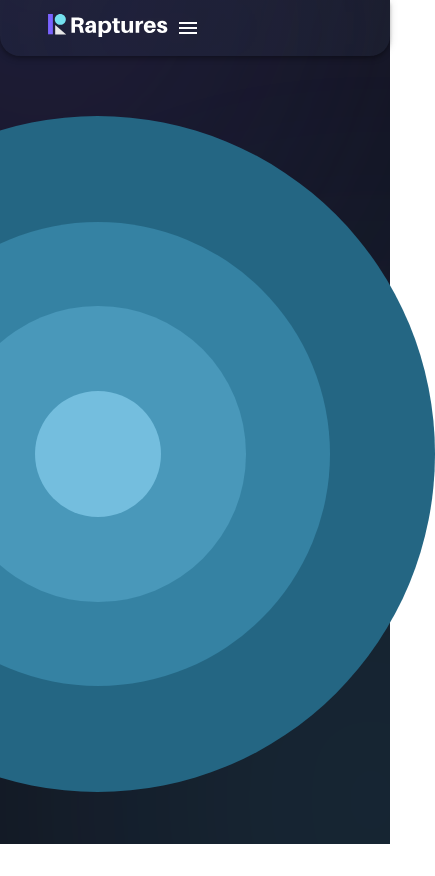
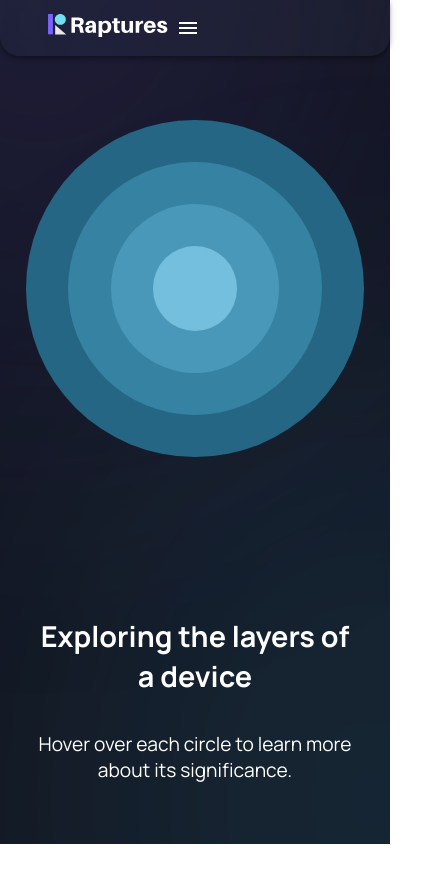
Before and after one commit to avgCoderr/Raptures-Landing-Page, a React (Create React App) app: page /tech in a window 390 px wide. Shown: the whole page, 435 px wide, since content can reach past the window. Before the commit the page ends 844 px from the top, so only its background shows below. Built offline with nearby package versions, Linux system fonts and the light colour scheme.

Commit message:
responsiveness added to an extent

```diff
--- a/src/components/Team.jsx
+++ b/src/components/Team.jsx
@@ -3,9 +3,12 @@ import {
   Card,
   CardContent,
   CardMedia,
+  useMediaQuery,
   Typography,
   Tooltip,
 } from "@mui/material";
+
+import { createTheme, useTheme } from "@mui/material/styles";
 
 import rishabhImg from "../assets/rishabh.jpg";
 import prathamImg from "../assets/pratham.jpg";
@@ -14,20 +17,25 @@ import madhavImg from "../assets/madhav.jpg";
 import LinkedInIcon from "@mui/icons-material/LinkedIn";
 import GitHubIcon from "@mui/icons-material/GitHub";
 
+import sing from "../assets/singularity.svg";
+import map from "../assets/mapleblock.svg";
+import searce from "../assets/searce.svg";
+import post from "../assets/postman.svg";
+import upt from "../assets/uptrain.svg";
+import sil from "../assets/silver.svg";
 import hdfc from "../assets/hdfc.svg";
 import tata from "../assets/tata.svg";
+import leap from "../assets/leap.svg";
+import era from "../assets/erasm.svg";
 import dcm from "../assets/dcm.svg";
-import era from "../assets/erasm.svg";
-import searce from "../assets/searce.svg";
-import sing from "../assets/singularity.svg";
-import upt from "../assets/uptrain.svg";
-import leap from "../assets/leap.svg";
-import map from "../assets/mapleblock.svg";
 
 import Loading from "./Loading";
 
 const Team = () => {
   const [loading, setLoading] = React.useState(true);
+
+  const currentTheme = useTheme();
+  const isTabView = useMediaQuery("(max-width: 1250px)");
 
   React.useEffect(() => {
     const loadImages = (imageUrls) => {
@@ -44,17 +52,19 @@ const Team = () => {
     };
 
     const imageUrls = [
+      prathamImg,
       rishabhImg,
       madhavImg,
-      prathamImg,
+      searce,
       hdfc,
       tata,
+      post,
+      leap,
+      sing,
       dcm,
       era,
-      searce,
+      sil,
       upt,
-      sing,
-      leap,
       map,
     ];
 
@@ -188,7 +198,8 @@ const Team = () => {
   return (
     <div
       style={{
-        height: "100vh",
+        height: isTabView ? "" : "100vh",
+        marginBottom: isTabView ? "4rem" : "",
       }}
     >
       {loading ? (
@@ -201,18 +212,21 @@ const Team = () => {
             justifyContent: "space-around",
             alignContent: "center",
             height: "100%",
+            flexDirection: isTabView ? "column" : "row",
+            marginTop: isTabView ? "6rem" : "",
           }}
         >
           {teamMembers.map((member) => (
             <Card
               key={member.id}
               style={{
-                width: "25%",
+                width: isTabView ? "80%" : "25%",
                 display: "flex",
                 flexDirection: "column",
                 backgroundColor: "rgba(255, 255, 255, 0.53)",
                 boxShadow: "0px 0px 20px 0px rgba(0, 0, 0, 0.73)",
                 position: "relative",
+                marginBottom: isTabView ? "2rem" : "",
               }}
             >
               <div
--- a/src/components/Technology.jsx
+++ b/src/components/Technology.jsx
@@ -15,7 +15,7 @@ const theme = createTheme({
 
 const Technology = () => {
   const currentTheme = useTheme();
-  const isMobileView = useMediaQuery(currentTheme.breakpoints.down("sm"));
+  const isMobileView = useMediaQuery("(max-width: 900px)");
 
   const [hoveredText, setHoveredText] = useState({
     heading: "Exploring the layers of a device",
@@ -31,11 +31,20 @@ const Technology = () => {
 
   return (
     <ThemeProvider theme={theme}>
-      <div style={{ display: "flex", width: "100%", height: "100vh" }}>
+      <div
+        style={{
+          display: "flex",
+          width: "100%",
+          height: "100vh",
+          flexDirection: isMobileView ? "column" : "",
+          marginTop: isMobileView ? "2rem" : "",
+        }}
+      >
         <div
           style={{
+            marginTop: isMobileView ? "" : "2rem",
+            marginBottom: "0rem",
             flex: "60%",
-            marginTop: "2rem",
             paddingTop: "2rem",
             position: "relative",
             display: "flex",
@@ -44,7 +53,7 @@ const Technology = () => {
           }}
         >
           <CircleComponent
-            diameter="80vh"
+            diameter={isMobileView ? "40vh" : "80vh"}
             zIndex={1}
             text="Circle 1"
             bgColor="#246683"
@@ -57,7 +66,7 @@ const Technology = () => {
             }
           />
           <CircleComponent
-            diameter="55vh"
+            diameter={isMobileView ? "30vh" : "55vh"}
             zIndex={2}
             text="Circle 2"
             bgColor="#3582a3"
@@ -70,7 +79,7 @@ const Technology = () => {
             }
           />
           <CircleComponent
-            diameter="35vh"
+            diameter={isMobileView ? "20vh" : "35vh"}
             zIndex={2}
             text="Circle 3"
             bgColor="#4998ba"
@@ -83,7 +92,7 @@ const Technology = () => {
             }
           />
           <CircleComponent
-            diameter="15vh"
+            diameter={isMobileView ? "10vh" : "15vh"}
             zIndex={2}
             text="Circle 4"
             bgColor="#74bede"
@@ -96,11 +105,10 @@ const Technology = () => {
             }
           />
         </div>
-
         <div
           style={{
-            marginTop: "2rem",
-            paddingTop: "2rem",
+            marginTop: isMobileView ? "0" : "2rem",
+            paddingTop: isMobileView ? "0" : "2rem",
             padding: "2rem",
             flex: "40%",
             position: "relative",
@@ -124,6 +132,7 @@ const Technology = () => {
                 fontSize: "1.8rem",
                 fontWeight: "bold",
                 marginBottom: "1rem",
+                textAlign: "center",
               }}
             >
               {hoveredText.heading}
```
Also changed, not shown: src/assets/postman.svg (added), src/assets/silver.svg (added).
